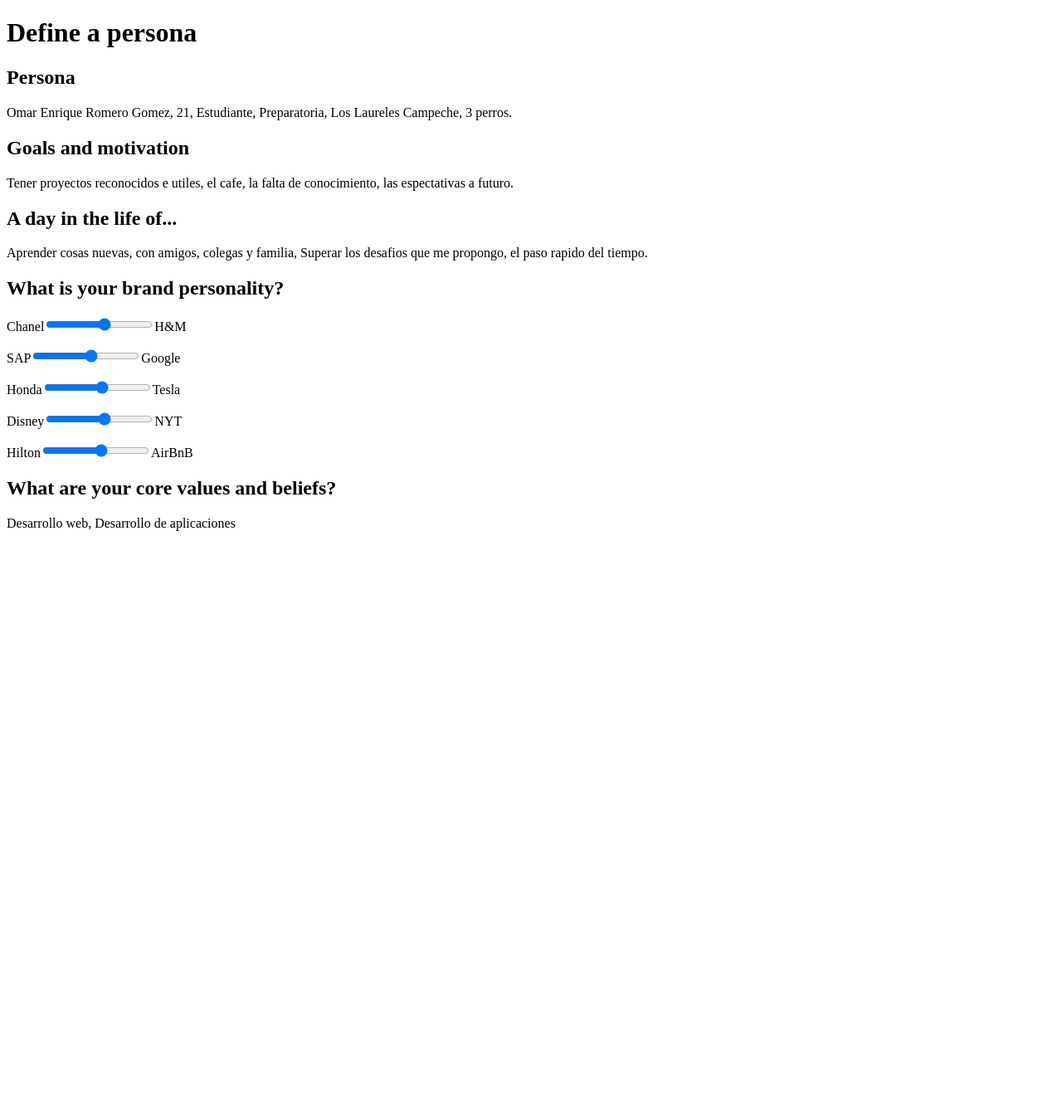
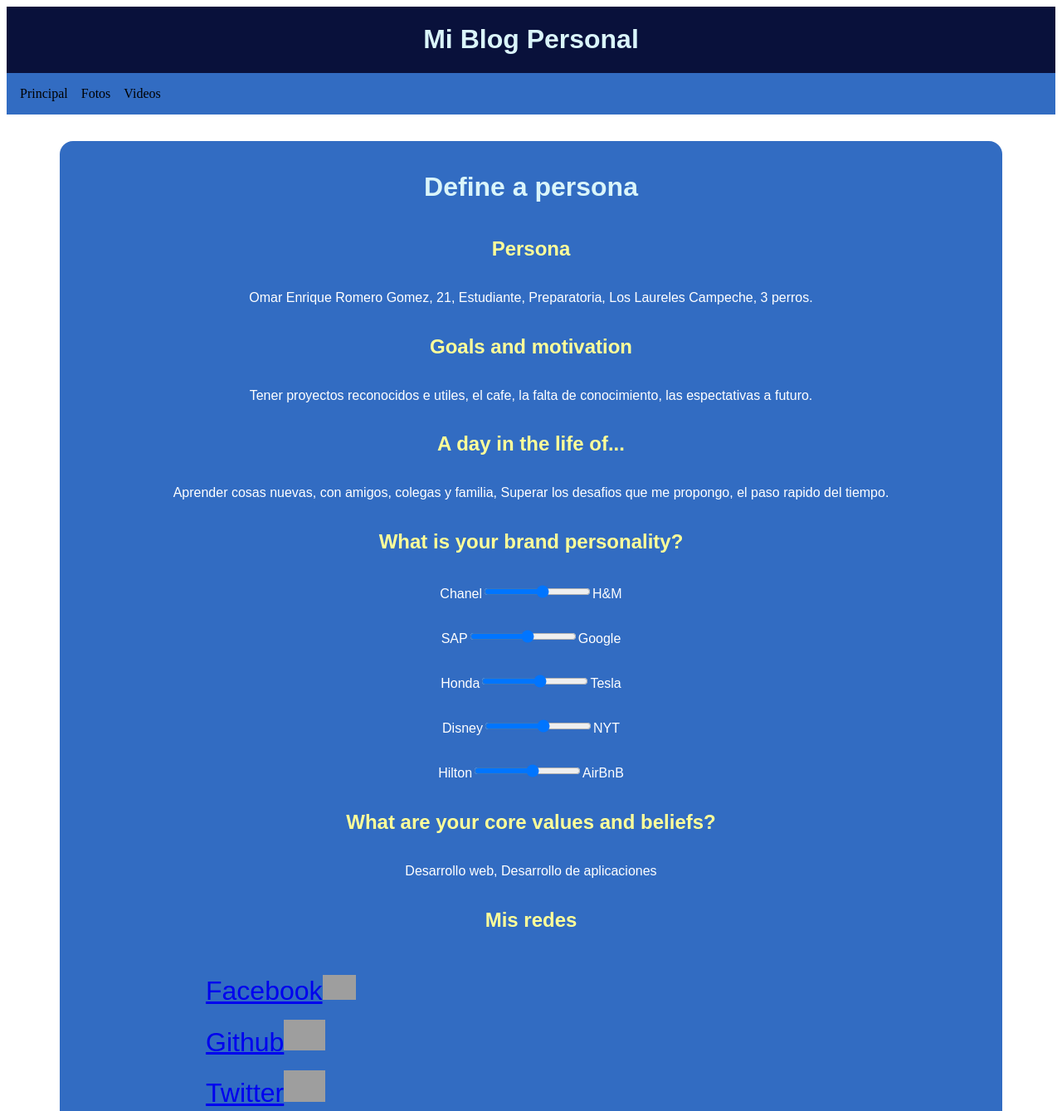
Before and after one commit to EnKEli-coder/MiBlogPersonalConHTML, a website: page index.html in a window 1280 px wide. Shown: the top 1339 px of the page at 83% size. Before the commit the page ends 800 px from the top, so only its background shows below. Drawn offline with Linux system fonts and the light colour scheme; grey boxes are pictures that could not be loaded.

Commit message:
Version 2.1 Añadido imágenes, cabecera y nav, además de algo de estilos

```diff
--- a/index.html
+++ b/index.html
@@ -4,9 +4,21 @@
     <meta charset="UTF-8" />
     <meta name="viewport" content="width=device-width, initial-scale=1.0" />
     <meta http-equiv="X-UA-Compatible" content="ie=edge" />
+    <link rel="stylesheet" href="/styles/index.css">
     <title>Mi primera aplicacion</title>
   </head>
   <body>
+    <header id="cabecera">
+     <h1>Mi Blog Personal</h1>
+    </header>
+    <nav class="menu">
+      <ol>
+        <li class="menu">Principal</li>
+        <li class="menu">Fotos</li>
+        <li class="menu">Videos</li>
+      </ol>
+    </nav>
+    <div id="presentation_div">
         <h1>Define a persona</h1>
         <h2>Persona</h2>
         <p>
@@ -32,4 +44,11 @@
         <h2>What are your core values and beliefs?</h2>
         <p>Desarrollo web, Desarrollo de aplicaciones</p>
       </body>
+      <h2>Mis redes</h2>
+      <ul>
+        <li><a href="https://www.facebook.com/EnKEli25/">Facebook</a><img width="40px"src="https://cdn.iconscout.com/icon/free/png-256/facebook-logo-2019-1597680-1350125.png" alt="icono facebook"></li>
+        <li><a href="https://github.com/EnKEli-coder">Github</a><img width="50px"src="https://cdn.iconscout.com/icon/free/png-256/github-1521500-1288242.png" alt="icono facebook"></li>
+        <li><a href="https://twitter.com/pxnda11">Twitter</a><img width="50px"src="https://aux2.iconspalace.com/uploads/twitter-icon-256-2130177043.png" alt="icono facebook"></li>
+      </ul>
+    </div>
 </html>
--- /dev/null
+++ b/styles/index.css
@@ -0,0 +1,61 @@
+#presentation_div {
+  border-radius: 1em;
+  margin: 2em 4em;
+  padding: 1em;
+  background-color: rgb(50, 108, 194);
+  display: flex;
+  flex-direction: column;
+  text-align: center;
+  font-family: arial;
+}
+
+#cabecera {
+  display: inline-block;
+  width: 100%;
+  height: 5em;
+  text-align: center;
+  background-color: rgb(9, 17, 59);
+  color: rgb(255, 255, 255);
+  font-family: arial;
+}
+
+.menu {
+  display: inline-block;
+  width: 100%;
+  background-color: rgb(50, 108, 194);
+}
+
+.menu ol {
+  display: inline-flex;
+  list-style-type: none;
+  padding-left: 0;
+}
+
+.menu li {
+  padding-left: 1em;
+}
+
+h1 {
+  color: rgb(218, 245, 250);
+  font-weight: bold;
+}
+
+h2 {
+  color: rgb(255, 255, 153);
+}
+
+p {
+  color: white;
+}
+
+a {
+  font-size: 2em;
+}
+img {
+  margin-top: 1em;
+}
+div ul {
+  text-align: left;
+  padding-left: 10em;
+  list-style-type: none;
+}
```
Also changed, not shown: 1 other file. Lines whose indentation alone changed are shown as unchanged.
